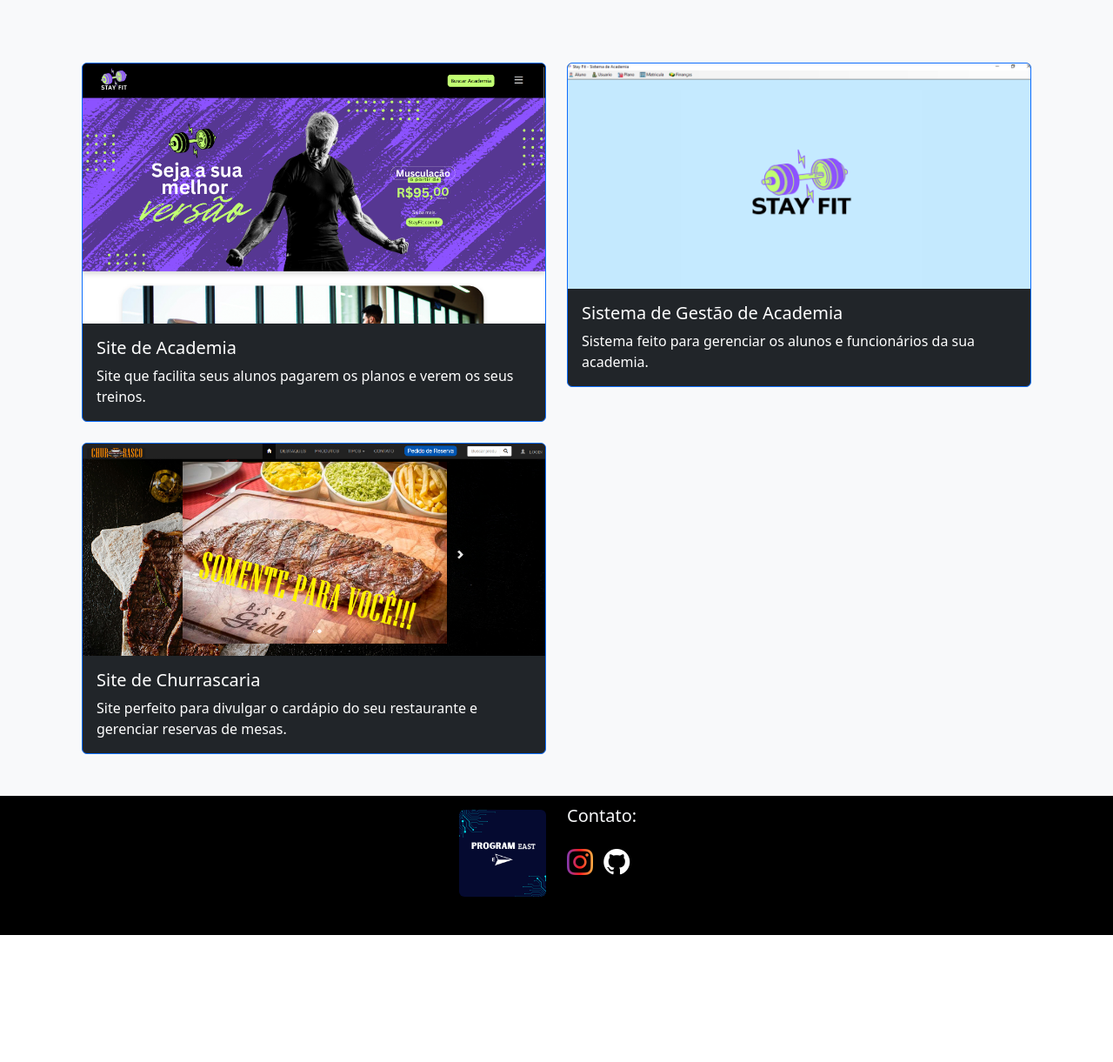
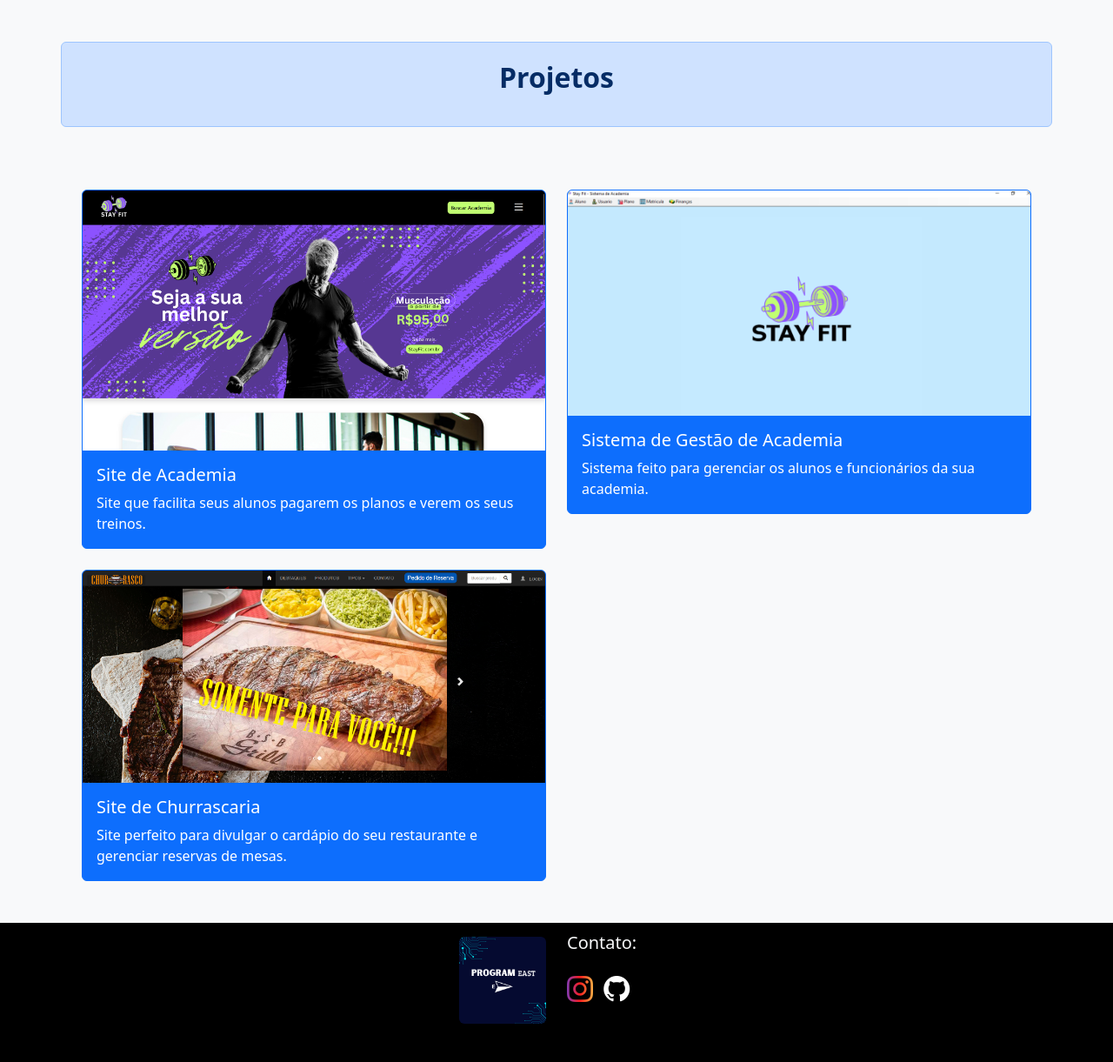
Before and after one commit to ProgramEast/portfolio, a PHP site: page / in a window 1280 px wide. Shown: the part 106-1327 px from the top of the page at 87% size. Before the commit the page ends 1181 px from the top, so only its background shows below. Run offline with PHP 8.4, Linux system fonts and the light colour scheme.

Commit message:
feat: Adicionando alert no arquivo de cards

```diff
--- a/cards.php
+++ b/cards.php
@@ -1,6 +1,10 @@
+<div class="container alert alert-primary mt-5 d-flex justify-content-center" role="alert">
+    <p class="fs-2 fw-bold mx-auto">Projetos</p>
+</div>
+
 <div class="container row row-cols-1 row-cols-md-2 g-4 mx-auto my-5" id="projetos">
     <div class="col">
-        <div class="card text-bg-dark border-primary">
+        <div class="card text-bg-primary border-primary">
             <img src="img/web_stayfit.png" class="card-img-top " alt="..." height="">
             <div class="card-body">
                 <h5 class="card-title">Site de Academia</h5>
@@ -10,7 +14,7 @@
     </div>
 
     <div class="col">
-        <div class="card text-bg-dark border-primary">
+        <div class="card text-bg-primary border-primary">
             <img src="img/desk_stayfit.png" class="card-img-top " alt="..." height="">
             <div class="card-body">
                 <h5 class="card-title">Sistema de Gestão de Academia</h5>
@@ -20,7 +24,7 @@
     </div>
 
     <div class="col">
-        <div class="card text-bg-dark border-primary">
+        <div class="card text-bg-primary border-primary">
             <img src="img/web_chuleta.png" class="card-img-top " alt="..." height="">
             <div class="card-body">
                 <h5 class="card-title">Site de Churrascaria</h5>
```
